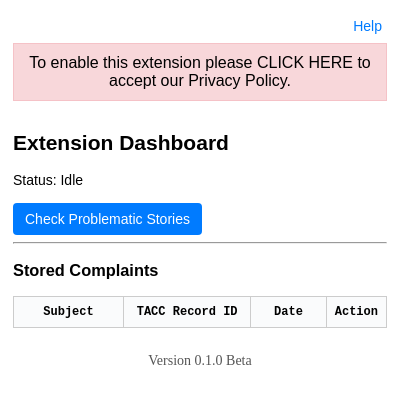
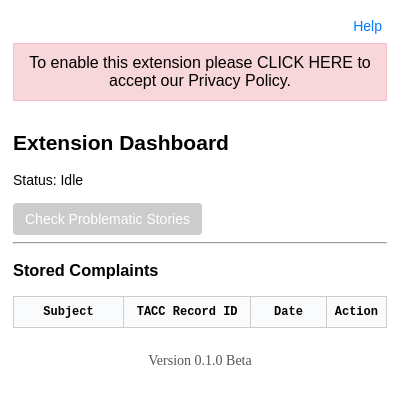
Before and after one commit to TransAdvocacyAndComplaintCollective/TACC_MCC, a browser extension: page plugin/src/popup/popup.html in a window 400 px wide. Drawn offline with Linux system fonts and the light colour scheme.

Commit message:
Bump version to 1.0.0 and disable "Check Problematic Stories" button by default

```diff
--- a/plugin/src/popup/popup.html
+++ b/plugin/src/popup/popup.html
@@ -16,7 +16,7 @@
     </div>
 
     <!-- Button and container for "Check Problematic Stories" -->
-    <button id="check-stories-btn">Check Problematic Stories</button>
+    <button id="check-stories-btn" disabled>Check Problematic Stories</button>
     <div id="stories-list"></div>
 
     <hr>
```
Also changed, not shown: plugin/src/manifest.json.
